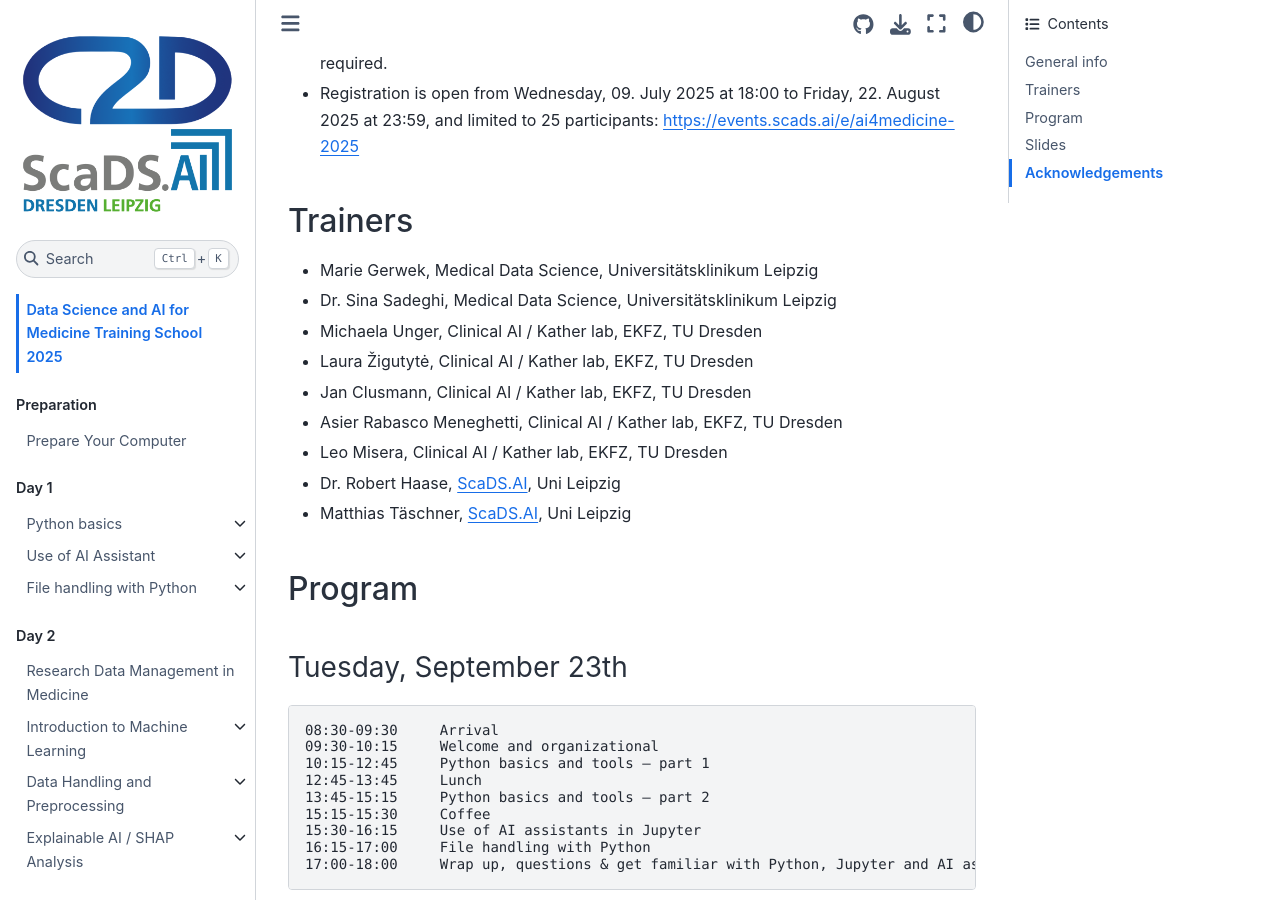
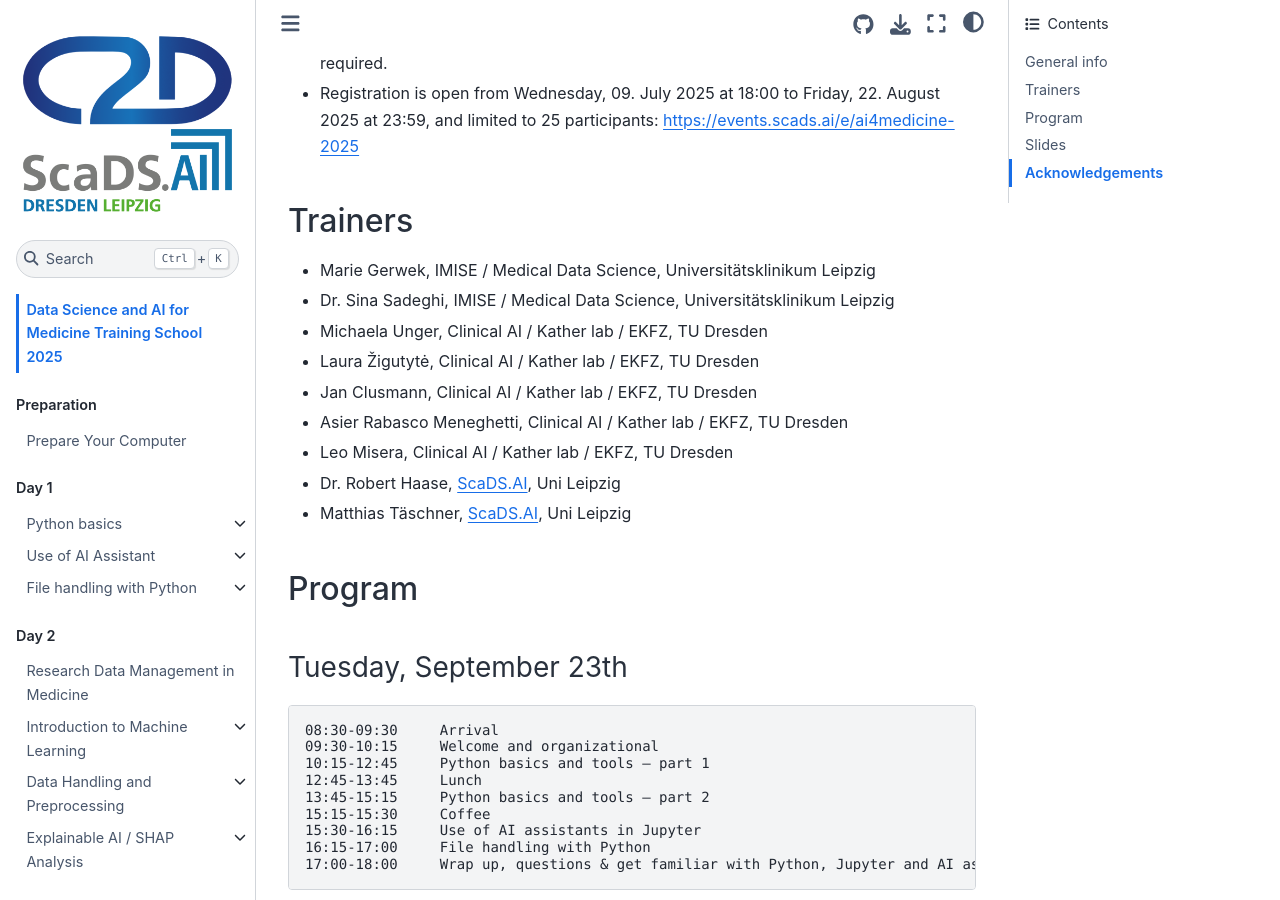
Before and after one commit to ScaDS/ai4medicine-2025, a Jupyter Book: the page built from intro.md, in a window 1280 px wide and 900 px high, scrolled down 467 px. Built offline with Jupyter Book 1.0.4 settings and Sphinx 7.4.7 and the Sphinx Book theme 1.1.4, drawn with Linux system fonts in a browser that asks for light colours; pages that are not in the unit, such as notebooks, are missing from menus.

Commit message:
Intro and welcome slides

```diff
--- a/intro.md
+++ b/intro.md
@@ -13,13 +13,13 @@
 
 ## Trainers
 
-* Marie Gerwek, Medical Data Science, Universitätsklinikum Leipzig
-* Dr. Sina Sadeghi, Medical Data Science, Universitätsklinikum Leipzig
-* Michaela Unger, Clinical AI / Kather lab, EKFZ, TU Dresden
-* Laura Žigutytė, Clinical AI / Kather lab, EKFZ, TU Dresden
-* Jan Clusmann, Clinical AI / Kather lab, EKFZ, TU Dresden
-* Asier Rabasco Meneghetti, Clinical AI / Kather lab, EKFZ, TU Dresden
-* Leo Misera, Clinical AI / Kather lab, EKFZ, TU Dresden
+* Marie Gerwek, IMISE / Medical Data Science, Universitätsklinikum Leipzig
+* Dr. Sina Sadeghi, IMISE / Medical Data Science, Universitätsklinikum Leipzig
+* Michaela Unger, Clinical AI / Kather lab / EKFZ, TU Dresden
+* Laura Žigutytė, Clinical AI / Kather lab / EKFZ, TU Dresden
+* Jan Clusmann, Clinical AI / Kather lab / EKFZ, TU Dresden
+* Asier Rabasco Meneghetti, Clinical AI / Kather lab / EKFZ, TU Dresden
+* Leo Misera, Clinical AI / Kather lab / EKFZ, TU Dresden
 * Dr. Robert Haase, ScaDS.AI, Uni Leipzig
 * Matthias Täschner, ScaDS.AI, Uni Leipzig
 
```
Also changed, not shown: 1 other file.
